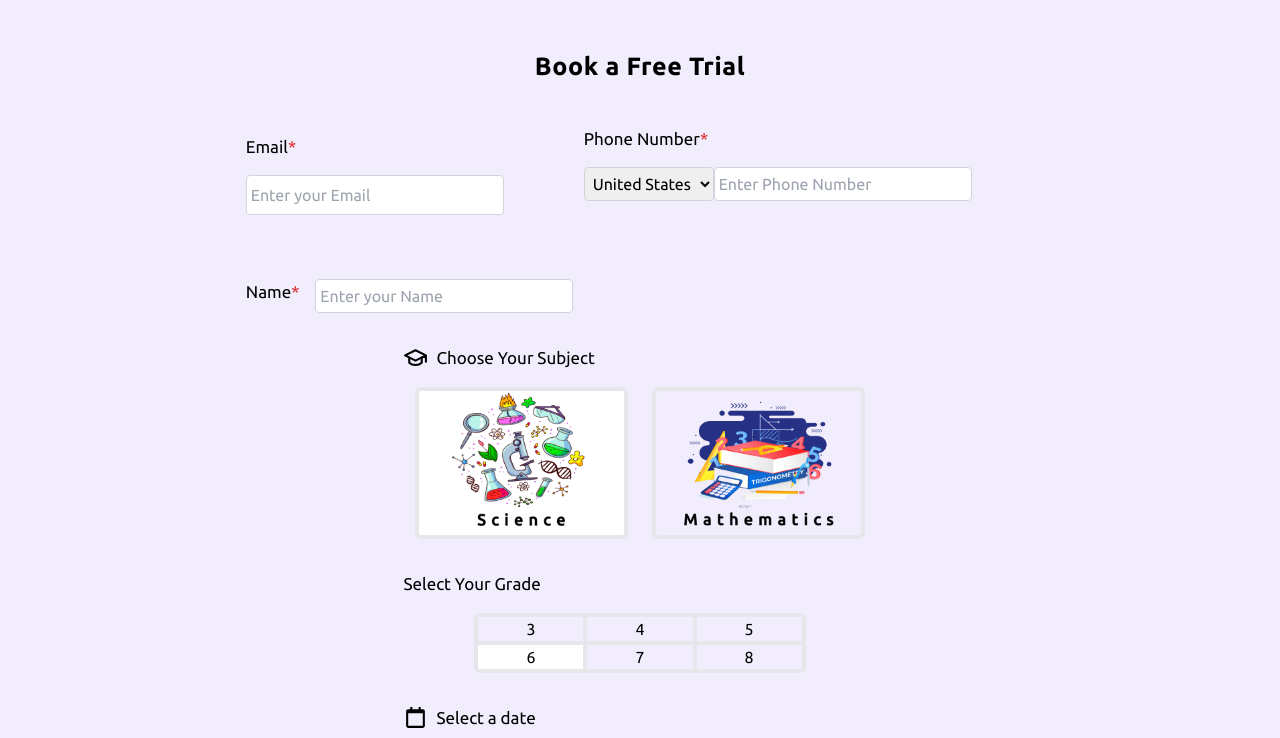
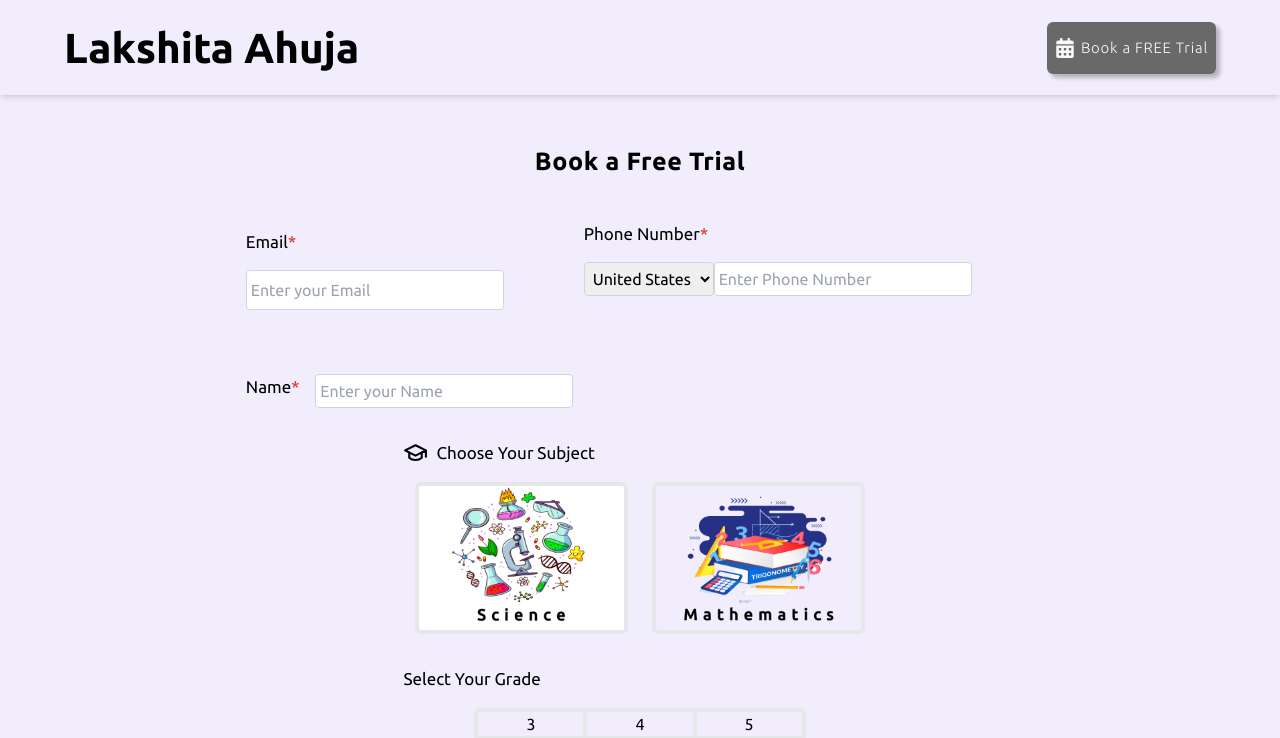
Before and after one commit to UtkarshAhuja2003/meritboost, a React (Create React App) app in the folder client/: page /free-trial in a window 1280 px wide. Shown: the top 738 px of the page. Built offline with nearby package versions, Linux system fonts and the light colour scheme.

Commit message:
Dynamic Navbar for different pages

```diff
--- a/client/src/pages/trial/index.tsx
+++ b/client/src/pages/trial/index.tsx
@@ -138,12 +138,12 @@ const postData = async () => {
       }
     }
   };
-
+  let Links = [ ];
 
 
   return (
     <div>
-      {/* <Navbar /> */}
+      <Navbar Links={Links}/>
       <div className="font-font my-12">
         <div className="md:w-[88%] mx-auto rounded-[15px]">
             <center className="font-bold text-[15px] md:text-[25px] tracking-wide md:mt-2">Book a Free Trial</center>
```
